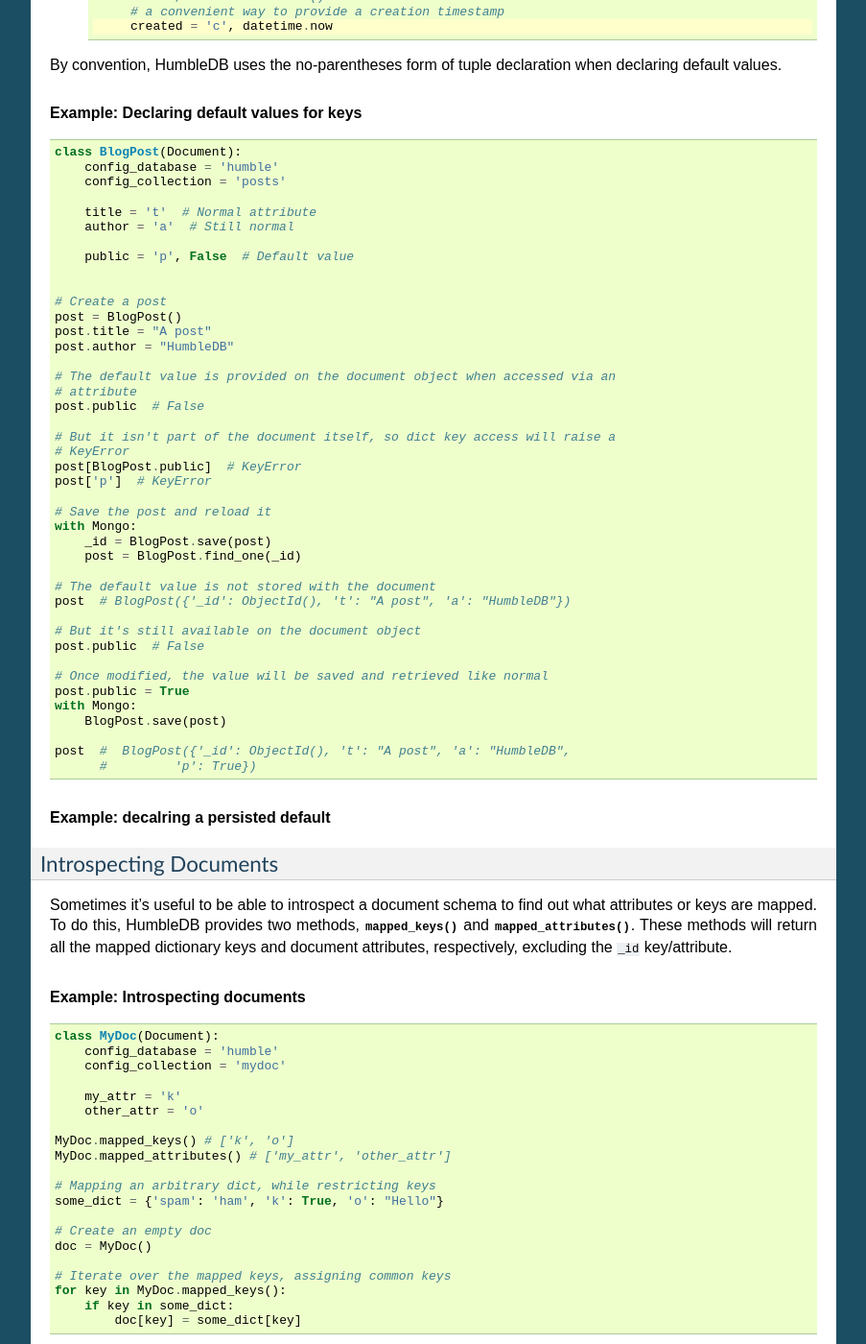
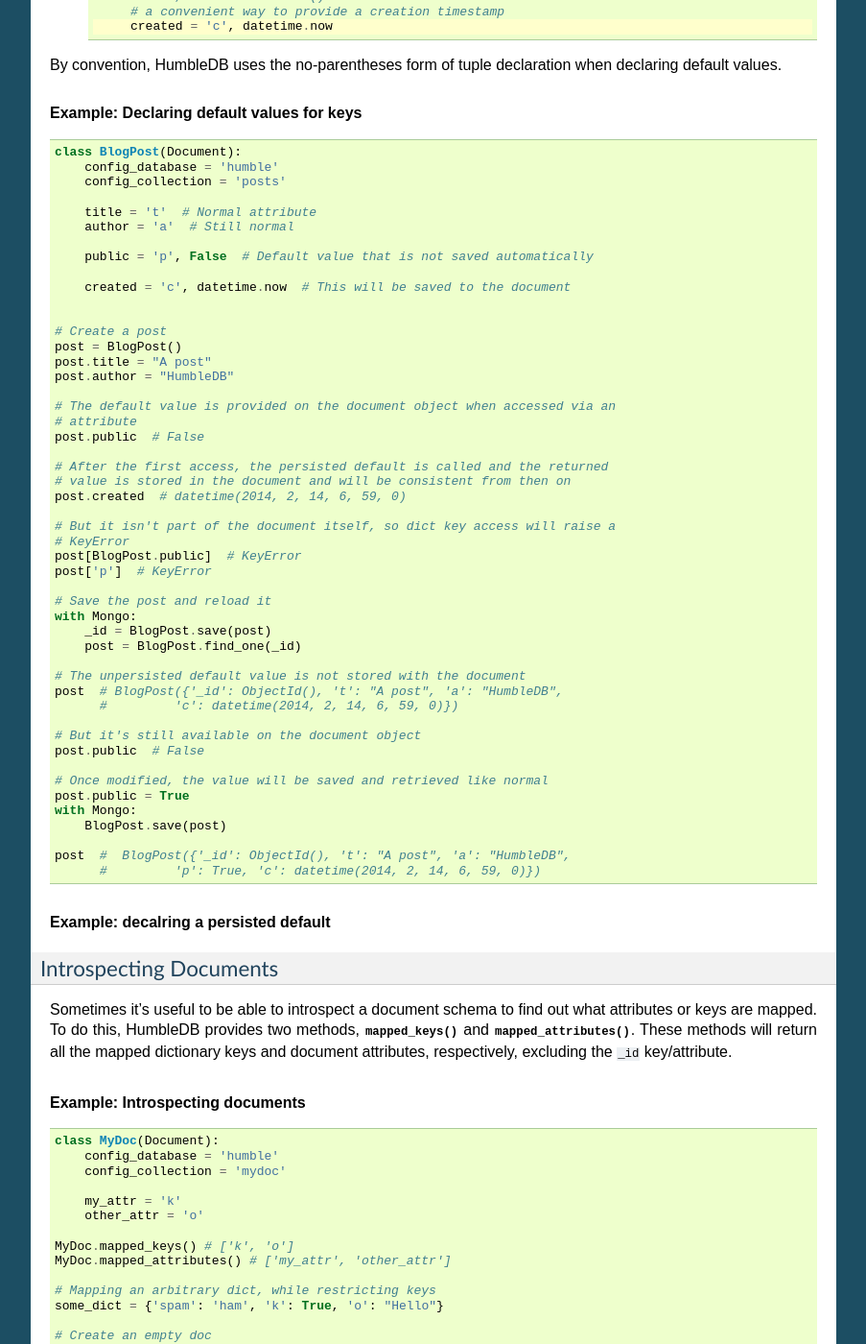
Before and after one commit to shakefu/humbledb, a Sphinx documentation site: the page built from docs/tutorial.rst, in a window 1280 px wide and 1400 px high, scrolled down 5097 px. Shown: the whole window at 96% size, without its empty margins (198-1101 px from the left). Built offline with Sphinx 7.4.7, drawn with Linux system fonts in a browser that asks for light colours.

Commit message:
Remove whitespace. Improve docs.

```diff
--- a/docs/tutorial.rst
+++ b/docs/tutorial.rst
@@ -364,7 +364,9 @@
        title = 't'  # Normal attribute
        author = 'a'  # Still normal
 
-       public = 'p', False  # Default value
+       public = 'p', False  # Default value that is not saved automatically
+
+       created = 'c', datetime.now  # This will be saved to the document
 
 
    # Create a post
@@ -376,6 +378,10 @@
    # attribute
    post.public  # False
 
+   # After the first access, the persisted default is called and the returned
+   # value is stored in the document and will be consistent from then on
+   post.created  # datetime(2014, 2, 14, 6, 59, 0)
+
    # But it isn't part of the document itself, so dict key access will raise a
    # KeyError
    post[BlogPost.public]  # KeyError
@@ -386,8 +392,9 @@
        _id = BlogPost.save(post)
        post = BlogPost.find_one(_id)
 
-   # The default value is not stored with the document
-   post  # BlogPost({'_id': ObjectId(), 't': "A post", 'a': "HumbleDB"})
+   # The unpersisted default value is not stored with the document
+   post  # BlogPost({'_id': ObjectId(), 't': "A post", 'a': "HumbleDB",
+         #         'c': datetime(2014, 2, 14, 6, 59, 0)})
 
    # But it's still available on the document object
    post.public  # False
@@ -398,7 +405,7 @@
        BlogPost.save(post)
 
    post  #  BlogPost({'_id': ObjectId(), 't': "A post", 'a': "HumbleDB",
-         #         'p': True})
+         #         'p': True, 'c': datetime(2014, 2, 14, 6, 59, 0)})
 
 
 .. rubric:: Example: decalring a persisted default
```
